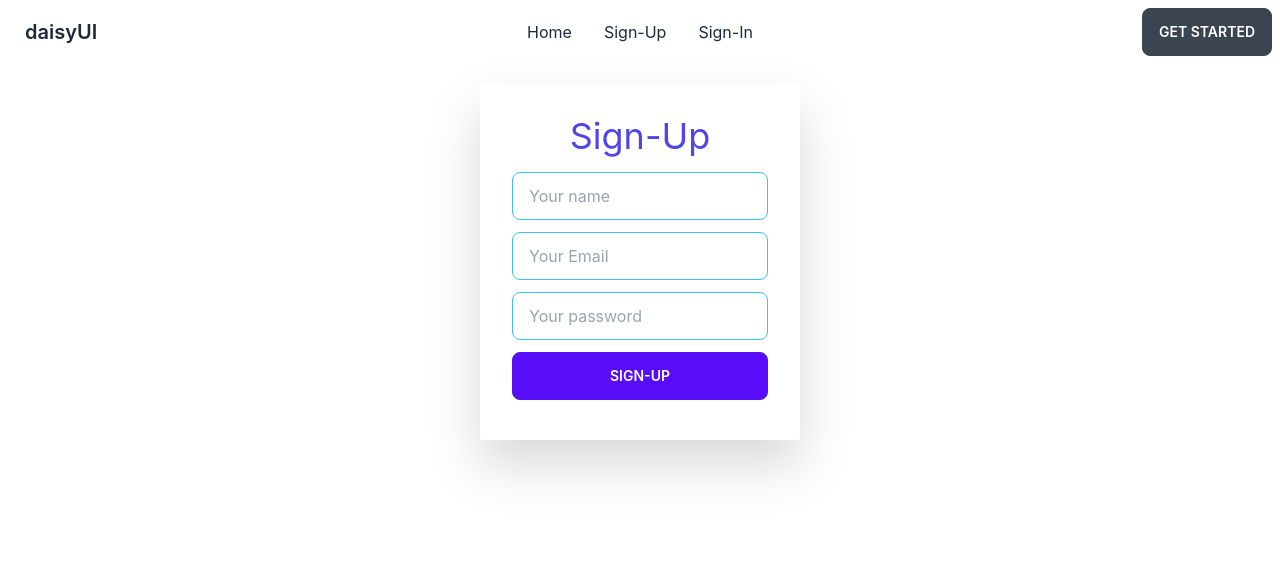
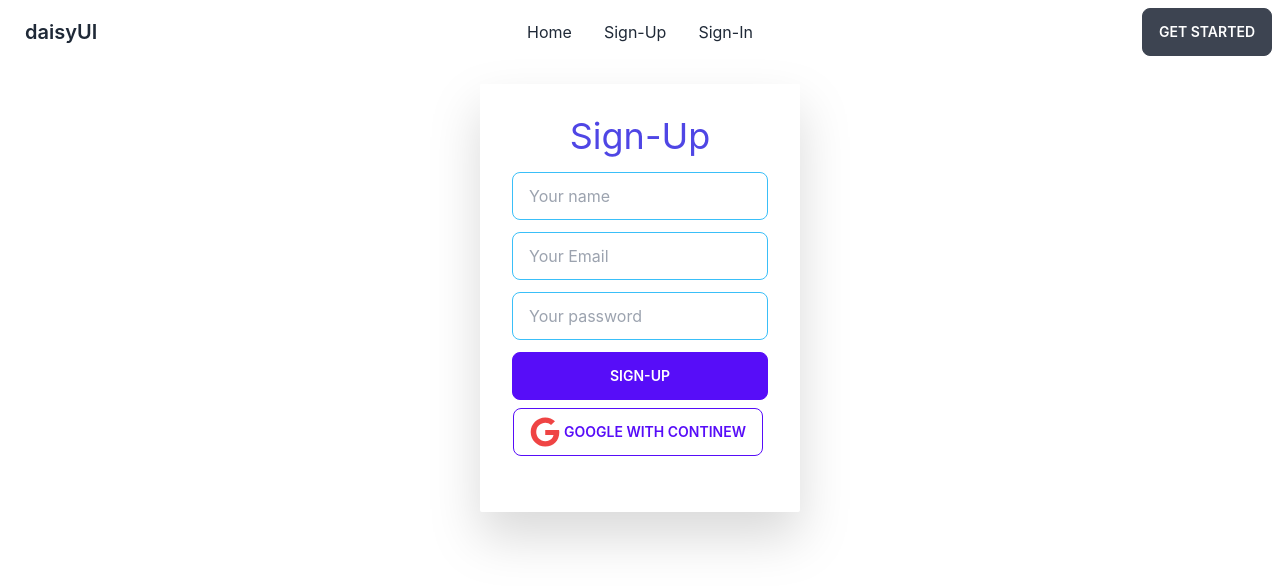
Before and after one commit to sofiulalom/online-cake-delivery, a React (Create React App) app: page /signUp in a window 1280 px wide. Shown: the top 586 px of the page. Built offline with nearby package versions, Linux system fonts and the light colour scheme; no server answers.

Commit message:
GoogleLogin file and google authprovider add commit

```diff
--- a/package.json
+++ b/package.json
@@ -10,6 +10,7 @@
     "firebase": "^9.16.0",
     "react": "^18.2.0",
     "react-dom": "^18.2.0",
+    "react-icons": "^4.7.1",
     "react-router-dom": "^6.8.0",
     "react-scripts": "5.0.1",
     "web-vitals": "^2.1.4"
--- a/src/firebase/firebase.config.js
+++ b/src/firebase/firebase.config.js
@@ -6,7 +6,7 @@ import { initializeApp } from "firebase/app";
 // Your web app's Firebase configuration
 const firebaseConfig = {
   apiKey:process.env.REACT_APP_apiKey,
-  authDomain:process.env.REACT_APP_authdomain,
+  authDomain:process.env.REACT_APP_authDomain,
   projectId:process.env.REACT_APP_projectId,
   storageBucket:process.env.REACT_APP_storageBucket,
   messagingSenderId:process.env.REACT_APP_messagingSenderId,
--- a/src/pages/AuthProvider/AuthProvider.js
+++ b/src/pages/AuthProvider/AuthProvider.js
@@ -1,11 +1,14 @@
 import React, { createContext, useEffect, useState } from 'react';
-import {createUserWithEmailAndPassword, getAuth, onAuthStateChanged, signInWithEmailAndPassword, signOut} from 'firebase/auth'
+import {createUserWithEmailAndPassword, getAuth, onAuthStateChanged, signInWithEmailAndPassword, signInWithPopup, signOut} from 'firebase/auth'
 import app from '../../firebase/firebase.config';
 export const AuthContext=createContext();
 const auth=getAuth(app)
 
 const AuthProvider = ({children}) => {
    const [user, setUser]=useState(null)
+   const googleProvider=(Provider)=>{
+       return signInWithPopup(auth, Provider)
+   }
    const userSignUp=(email, password)=>{
       return createUserWithEmailAndPassword(auth, email, password)
    }
@@ -24,7 +27,7 @@ const AuthProvider = ({children}) => {
              unSubsCribe()
          }
    }, [])
-   const authInfo={user, userSignUp, Login, LogOut}
+   const authInfo={user, userSignUp, Login, LogOut,googleProvider}
     return (
         <AuthContext.Provider value={authInfo}>
            {children}
--- a/src/pages/shared/SignIn/SignIn.js
+++ b/src/pages/shared/SignIn/SignIn.js
@@ -1,6 +1,7 @@
 import React, { useContext, useState } from 'react';
 import useTitle from '../../../Title/useTitle';
 import { AuthContext } from '../../AuthProvider/AuthProvider';
+import GoogleLogin from '../googleLogin/GoogleLogin';
 
 const SignIn = () => {
     const {Login}=useContext(AuthContext);
@@ -33,6 +34,7 @@ const SignIn = () => {
         <input name='password' type="password" placeholder="Your Password" className="input  input-info w-full max-w-xs mb-3" required />
         <br />
         <input className='btn btn-primary w-full max-w-xs  mb-2' type="submit" value="Sign-In" />
+        <GoogleLogin></GoogleLogin>
         <small className='text-red-600 '>
             {error}
         </small>
--- a/src/pages/shared/SignUp/SignUp.js
+++ b/src/pages/shared/SignUp/SignUp.js
@@ -1,6 +1,7 @@
 import React, { useContext, useState } from 'react';
 import useTitle from '../../../Title/useTitle';
 import { AuthContext } from '../../AuthProvider/AuthProvider';
+import GoogleLogin from '../googleLogin/GoogleLogin';
 
 const SignUp = () => {
      const {userSignUp}=useContext(AuthContext);
@@ -36,7 +37,7 @@ const SignUp = () => {
             <input name='password' type="password" placeholder="Your password" className="input  input-info w-full max-w-xs mb-3" required />
             <br />
             <input className='btn btn-primary w-full max-w-xs mb-2' type="submit" value="Sign-Up" />
-
+             <GoogleLogin></GoogleLogin>
             <small className='text-red-600 p-1'>
                 {error}
               </small>
--- /dev/null
+++ b/src/pages/shared/googleLogin/GoogleLogin.js
@@ -0,0 +1,25 @@
+import { GoogleAuthProvider } from 'firebase/auth';
+import React, { useContext } from 'react';
+import {  FaGoogle } from 'react-icons/fa'
+import { AuthContext } from '../../AuthProvider/AuthProvider';
+const GoogleLogin = () => {
+    const {googleProvider}=useContext(AuthContext)
+
+    const handleGoogle=()=>{
+        const providergoogle=new GoogleAuthProvider()
+         googleProvider(providergoogle)
+        .then(result=> {
+            const user =result.user;
+            console.log(user);
+        })
+        .catch(e => console.error(e))
+    }
+
+    return (
+        <div>
+            <button onClick={handleGoogle} className='btn btn-outline btn-primary mr-1'><FaGoogle className='mr-1 text-red-500  text-3xl'/>  Google with continew</button>
+        </div>
+    );
+};
+
+export default GoogleLogin;
```
Also changed, not shown: 1 other file (tests, documents, lock files or other folders).
